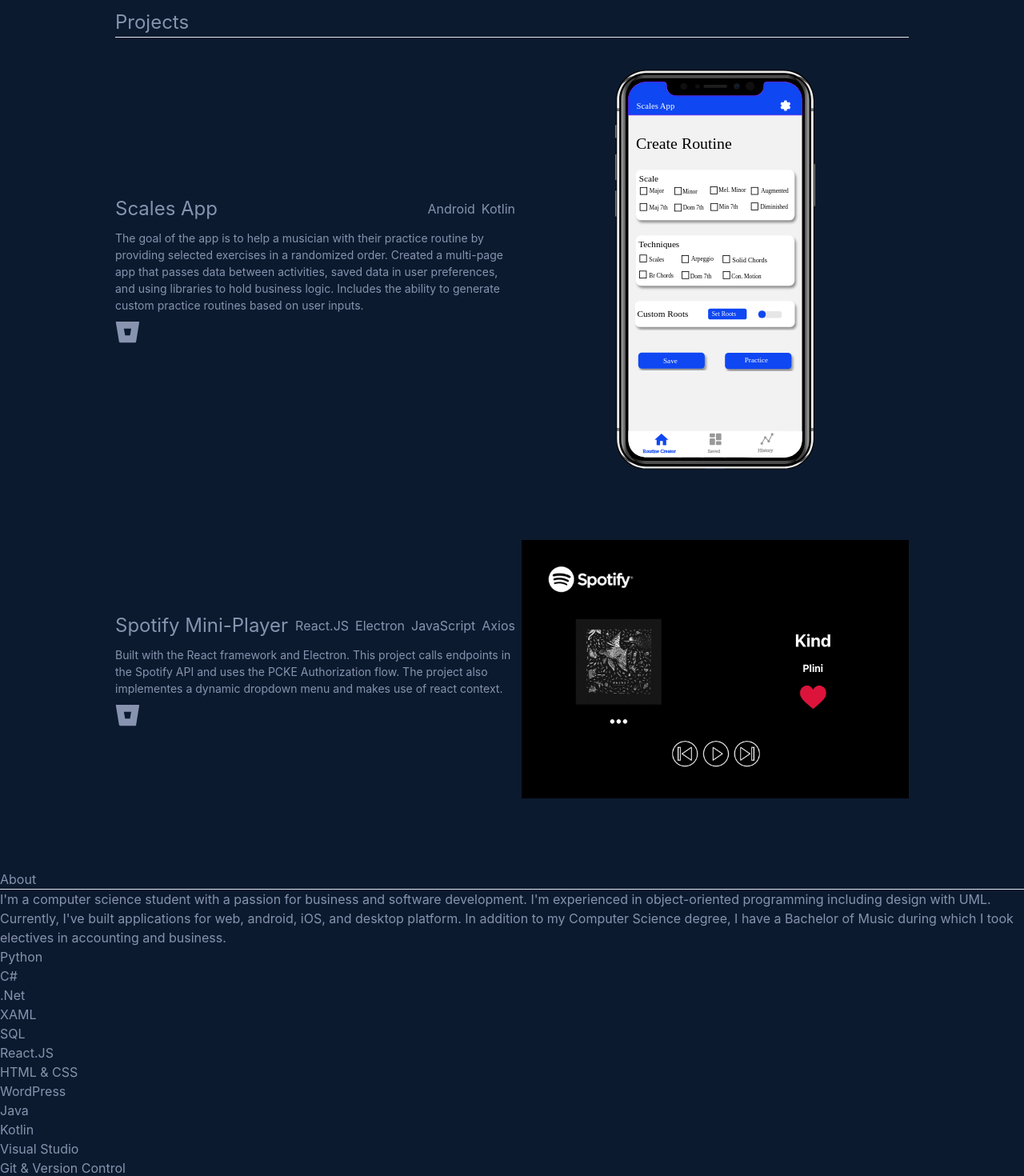
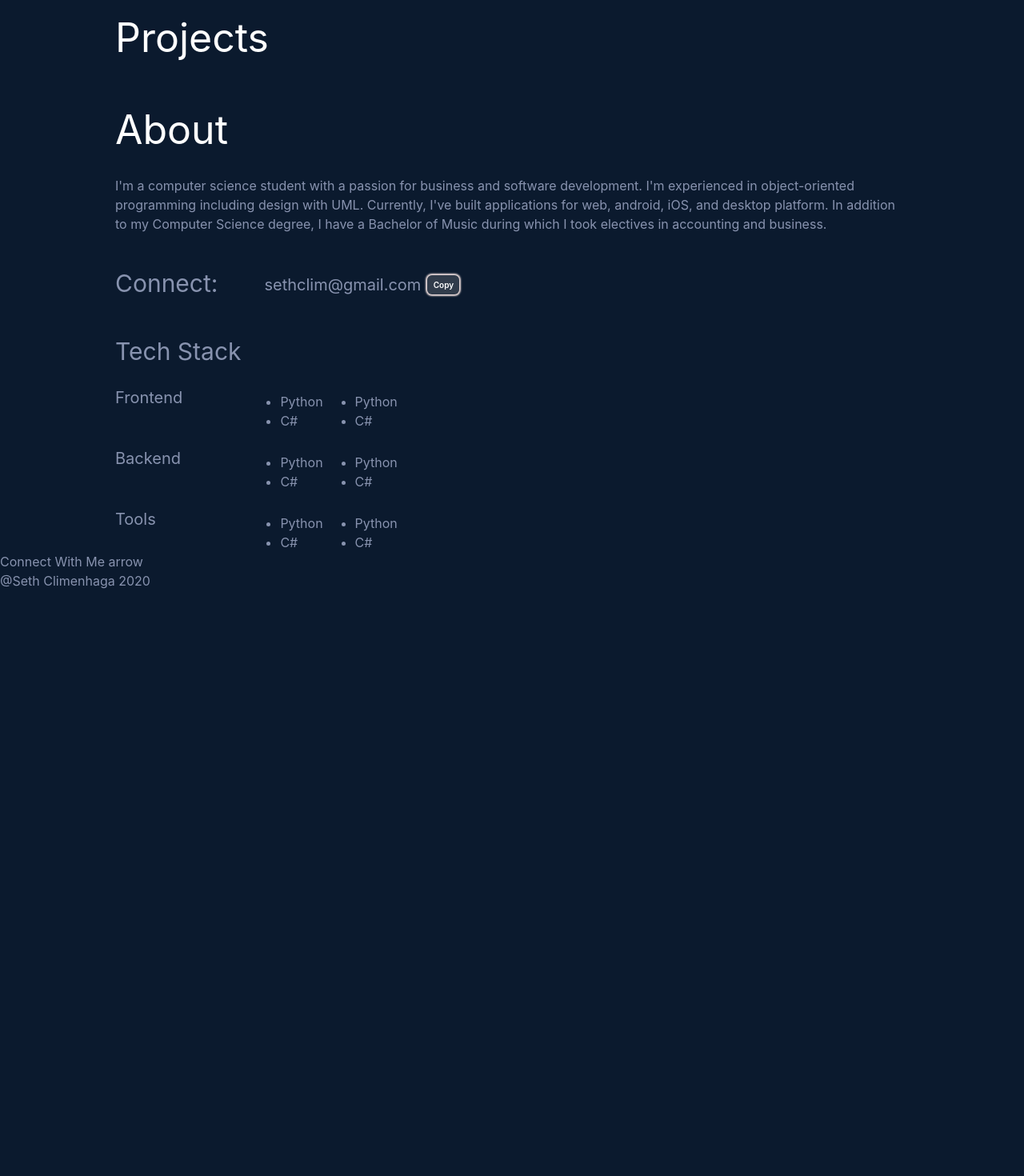
Before and after one commit to sethclim/my-portfolio, a React (Create React App) app: page / in a window 1280 px wide. Shown: the part 820-2290 px from the top of the page at 80% size. After the commit the page ends 1630 px from the top, so only its background shows below. Built offline with nearby package versions, Linux system fonts and the light colour scheme; the HTML template or start-up script is replaced by a standard one.

Commit message:
worked on about

```diff
--- a/src/App.js
+++ b/src/App.js
@@ -21,6 +21,8 @@
 import {extendTheme, ChakraProvider, Box } from '@chakra-ui/react'
 
 import {Link} from "./Components/Chakra/Link.ts"
+import {Button} from "./Components/Chakra/Button.ts"
+import {Text} from "./Components/Chakra/Text.ts"
 
 const colors = {
   brand: {
@@ -39,7 +41,9 @@
 const theme = extendTheme({
   colors ,
   components: {
-    Link
+    Link,
+    Button,
+    Text
   },
   styles: {
     global: {
--- /dev/null
+++ b/src/Components/Chakra/Button.ts
@@ -0,0 +1,25 @@
+import { ComponentStyleConfig } from "@chakra-ui/react"
+
+export const Button: ComponentStyleConfig = {
+
+    baseStyle:{
+        _focus:{
+            boxShadow: "none",
+          }
+    },
+    // 3. We can add a new visual variant
+    variants: {
+    'just-outline': {
+        boxShadow: '0 0 2px 2px #efdfde',
+        outline: 'none',
+        _hover:{
+            bg:"#99999977"
+        },
+
+    },
+    // 4. We can override existing variants
+    solid: (props) => ({
+        bg: props.colorMode === 'dark' ? 'red.300' : 'red.500',
+    }),
+    }
+}
--- /dev/null
+++ b/src/Components/Chakra/Text.ts
@@ -0,0 +1,13 @@
+import { ComponentStyleConfig } from "@chakra-ui/react"
+
+export const Text: ComponentStyleConfig = {
+      // 3. We can add a new visual variant
+      variants: {
+        'hover': {
+          _hover:{
+                textDecoration:"underline",
+                color: "white"
+          }
+        },
+      },
+}
--- a/src/Components/Sections/About.js
+++ b/src/Components/Sections/About.js
@@ -1,58 +1,105 @@
 import React from "react";
+import { Text, VStack,Container, Flex, Spacer, Button, ListItem, HStack, UnorderedList, Box } from '@chakra-ui/react'
+import { IoMailOpen } from "react-icons/io5";
+
+import Copy from "./Copy";
 
 class About extends React.Component {
   render() {
     return (
-      <div className="about">
-        <div className="about-container">
-          <div className="proj-title-container">
-            {/* <h2 className="proj-pg-num">01.</h2> */}
-            <div className="proj-pg-title">
-              <h2>About</h2>
-            </div>
-            <hr className="new4"></hr>
-          </div>
-          <div className="content-container">
-            <div className="about-me">
-              <div className="about-me-para">
-                <p>
-                  I'm a computer science student with a passion for business and
+
+      <Container maxW='container.lg'>
+        <Text color="white" fontSize={50}>About</Text>
+        {/* <hr className="new4"></hr> */}
+        <Flex align="left" pt={5} >
+          <Text align="left">
+          I'm a computer science student with a passion for business and
                   software development. I'm experienced in object-oriented
                   programming including design with UML. Currently, I've built
                   applications for web, android, iOS, and desktop platform. In
                   addition to my Computer Science degree, I have a Bachelor of
                   Music during which I took electives in accounting and
                   business.
-                </p>
-              </div>
-            </div>
-            <div>
-              <div className="skills">
-                <div className="skills-list">
-                  <ul className="skill-listOne">
-                    <li>Python</li>
-                    <li>C#</li>
-                    <li>.Net</li>
-                    <li>XAML</li>
-                  </ul>
-                  <ul className="skill-listOne">
-                    <li>SQL</li>
-                    <li>React.JS</li>
-                    <li>HTML & CSS</li>
-                    <li>WordPress</li>
-                  </ul>
-                  <ul className="skill-listThree">
-                    <li>Java</li>
-                    <li>Kotlin</li>
-                    <li>Visual Studio</li>
-                    <li>Git & Version Control</li>
-                  </ul>
-                </div>
-              </div>
-            </div>
-          </div>
-        </div>
-      </div>
+          </Text>
+        </Flex>
+
+        <HStack align="top" pt="10" alignItems="center">
+
+
+            <Text mr={50}  fontSize={30}>Connect:</Text>
+
+            <Box pt={1} >
+              <Copy />
+            </Box>
+
+        </HStack>
+
+
+        <Text pt={10} fontSize={30}>Tech Stack</Text>
+        <HStack align="top" pt="5" >
+
+           <Flex  w="20%">
+            <Text fontSize={20}>Frontend</Text>
+          </Flex>
+
+
+          <UnorderedList pr={8} pt={2}>
+            <ListItem>Python</ListItem>
+            <ListItem>C#</ListItem>
+          </UnorderedList>
+
+
+
+          <UnorderedList pr={8} pt={2}>
+            <ListItem>Python</ListItem>
+            <ListItem>C#</ListItem>
+          </UnorderedList>
+
+        </HStack>
+
+        <HStack align="top" pt="5" >
+
+          <Flex  w="20%">
+            <Text fontSize={20}>Backend</Text>
+          </Flex>
+
+
+          <UnorderedList pr={8} pt={2}>
+            <ListItem>Python</ListItem>
+            <ListItem>C#</ListItem>
+          </UnorderedList>
+
+
+
+          <UnorderedList pr={8} pt={2}>
+            <ListItem>Python</ListItem>
+            <ListItem>C#</ListItem>
+          </UnorderedList>
+
+        </HStack>
+
+        <HStack align="top" pt="5" >
+
+          <Flex  w="20%">
+            <Text fontSize={20}>Tools</Text>
+          </Flex>
+
+          <UnorderedList pr={8} pt={2}>
+            <ListItem>Python</ListItem>
+            <ListItem>C#</ListItem>
+          </UnorderedList>
+
+
+
+          <UnorderedList pr={8} pt={2}>
+            <ListItem>Python</ListItem>
+            <ListItem>C#</ListItem>
+          </UnorderedList>
+
+        </HStack>
+
+
+      </Container>
     );
   }
 }
--- a/src/Components/Sections/Copy.js
+++ b/src/Components/Sections/Copy.js
@@ -1,19 +1,25 @@
 import React, { useRef, useState } from 'react';
 
-import { Text, VStack,Container, Flex, Spacer, Button } from '@chakra-ui/react'
+import { Text, VStack,Container, Flex, Spacer, Button, HStack } from '@chakra-ui/react'
 import { IoCopy } from 'react-icons/io5';
 
 export default function Copy() {
 
+  var [copyText, setCopyText] = useState("Copy")
+
   function copyToClipboard() {
     navigator.clipboard.writeText("sethclim@gmail.com");
+    setCopyText("Copied")
   };
 
+  return(
+    <HStack>
+      <Text fontSize={20} variant='hover'>sethclim@gmail.com</Text>
+      <Button bg="#99999944" color="white" fontSize={10} padding={0} h="6" variant="just-outline" onClick={copyToClipboard}>{copyText}</Button>
 
-  return(
-    <Button bg="white" padding="3" onClick={copyToClipboard}>
-      <Text>sethclim@gmail.com</Text> <IoCopy />
-    </Button>
+    </HStack>
+
+
+
   )
-
 }
--- a/src/Components/Sections/FrontPage.js
+++ b/src/Components/Sections/FrontPage.js
@@ -24,10 +24,12 @@
               <Text fontSize='xl' align="left">
                   I'm a computer science student who specializes in web applications
                   and mobile development on both android and iOS.
+
+
                 </Text>
             </VStack>
 
-              <Link
+             <Link
                 activeClass="active"
                 to="Projects"
                 spy={true}
@@ -40,7 +42,7 @@
                 </Button>
               </Link>
 
-              <Copy />
+
 
 
           </VStack>
--- a/src/Components/Sections/project-section.js
+++ b/src/Components/Sections/project-section.js
@@ -19,10 +19,14 @@
             </div>
 
             <Container  maxW='container.lg' paddingBottom="10">
-              <Text fontSize="2xl">Projects</Text>
-              <hr className="new4"></hr>
+              <Text color="white" fontSize={50}>Projects</Text>
             </Container>
           </div>
+
+
+
+
+
 
           {/* <ProjectR
             title="ChessGame"
@@ -33,7 +37,7 @@
             link={false}
             projectLink="www.dfgio0erg.com"
           /> */}
-          <Project
+          {/* <Project
             title="Scales App"
             img={ScalesApp22}
             desc="The goal of the app is to help a musician with their practice routine by providing selected exercises in a randomized order. Created a multi-page app that passes data between activities, saved data in user preferences, and using libraries to hold business logic.  Includes the ability to generate custom practice routines based on user inputs."
@@ -50,7 +54,7 @@
             gitLink="https://bitbucket.org/sethclim/spotify_mini_player/src/master/"
             link={false}
             projectLink="https://bitbucket.org/sethclim/spotify_mini_player/src/master/"
-          />
+          /> */}
           {/* <ProjectL
             title="Photography Portfolio"
             img={PhotoFolio}
```
